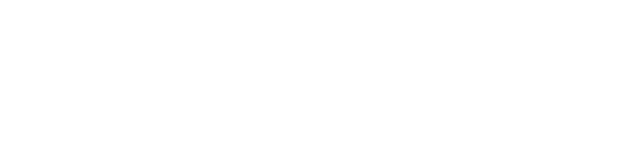
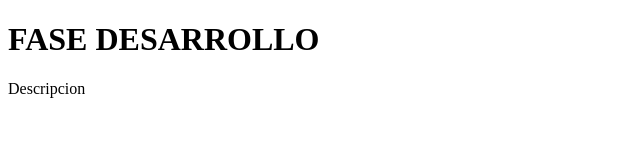
Before and after one commit to DianaMendi/NumeroSecreto, a plain HTML site: page index.html in a window 1280 px wide. Shown: the whole page, without its empty margins (0-640 px from the left). Drawn offline with Linux system fonts and the light colour scheme.

Commit message:
Ingreso descripcion del index

```diff
--- a/index.html
+++ b/index.html
@@ -6,6 +6,7 @@
     <title>APLICACIÓN NÚMERO SECRETO</title>
 </head>
 <body>
-
+    <h1>FASE DESARROLLO</h1>
+    <p>Descripcion</p>
 </body>
 </html>
```
